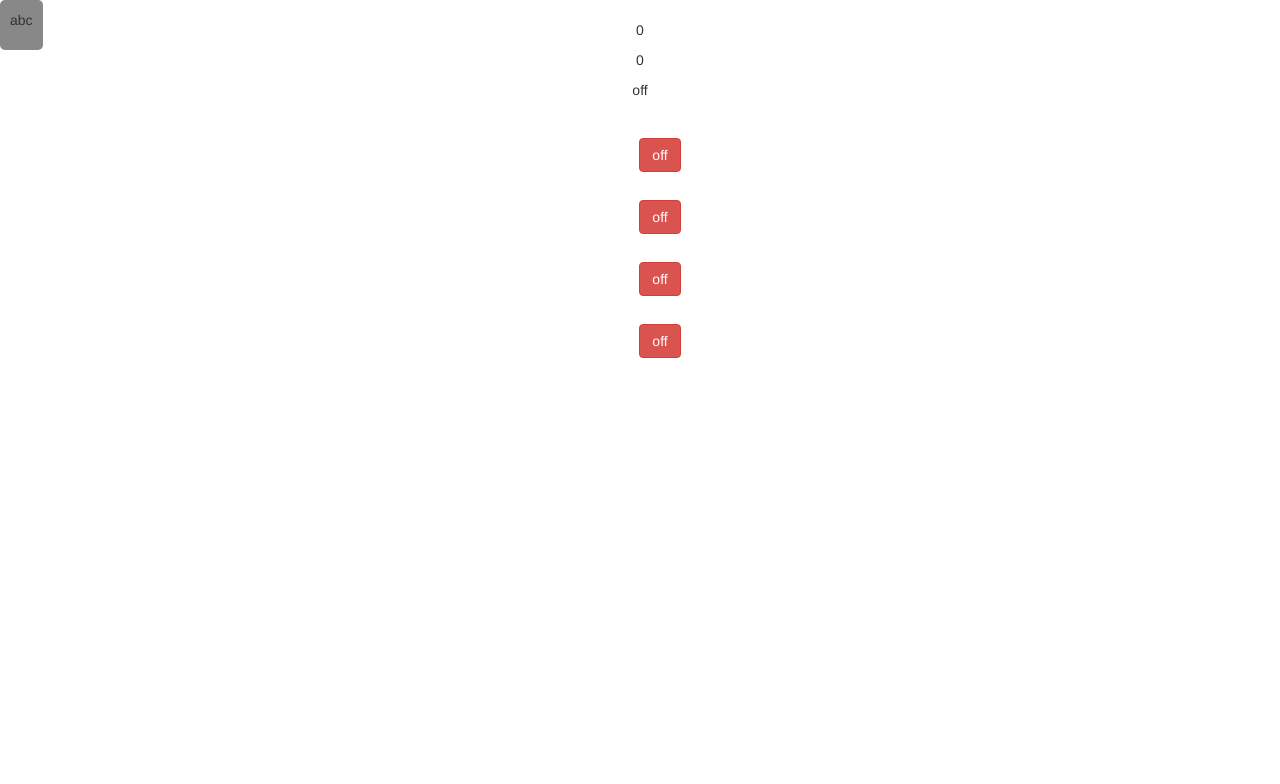
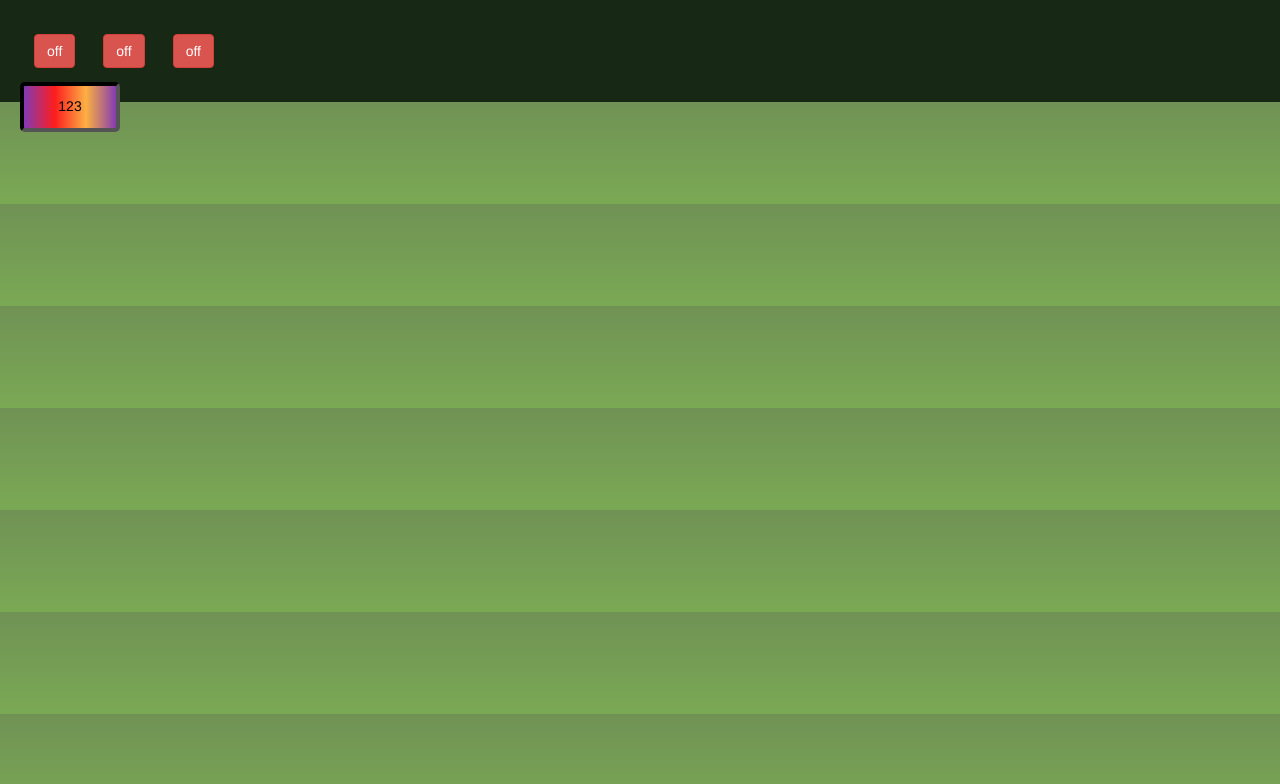
Before and after one commit to Julian-Mostbauer/Visual-Html-Editor, a React (Vite) app in the folder VHE/: page / in a window 1280 px wide. Shown: the top 784 px of the page. Built offline with nearby package versions, Linux system fonts and the light colour scheme; the HTML template or start-up script is replaced by a standard one.

Commit message:
made that css nicer
and added functionality to radioCollectio n

```diff
--- a/VHE/src/App.css
+++ b/VHE/src/App.css
@@ -1,21 +1,15 @@
+body{
+  background: linear-gradient(180deg, #709255 0%, #7aa954 100%);
+  background-size: 100%;
+  background-position: center;
+}
+
 #root {
   max-width: 1280px;
   margin: 0 auto;
   padding: 2rem;
   text-align: center;
-}
-
-.logo {
-  height: 6em;
-  padding: 1.5em;
-  will-change: filter;
-  transition: filter 300ms;
-}
-.logo:hover {
-  filter: drop-shadow(0 0 2em #646cffaa);
-}
-.logo.react:hover {
-  filter: drop-shadow(0 0 2em #61dafbaa);
+  background: #172815;
 }
 
 @keyframes logo-spin {
@@ -44,10 +38,29 @@
 .movable_item {
   padding: 1rem;
   position: absolute;
-  background-color: #888;
+
+  width: 10rem;
+  height: 5rem;
+
+  background: rgb(252,176,64);
+  background: linear-gradient(90deg, rgba(252,176,64,1) 0%, rgba(131,58,180,1) 33%, rgba(253,29,29,1) 66%, rgba(252,176,69,1) 100%);   background-repeat:repeat-x;
+
+  border-style:inset;
+  border-color: black;
   border-radius: 5px;
+  border-width: 4px;
+
+  background-position: -3rem;
+
+  transition: all 2s ease-in-out;
+}
+
+.movable_item:hover{
+  background-position: 3rem;
+
+  transition: all 2s ease-in-out;
 }
 
 .read-the-docs {
-  color: #888;
+  color: #ff0000;
 }
--- a/VHE/src/App.tsx
+++ b/VHE/src/App.tsx
@@ -3,23 +3,13 @@ import './App.css'
 //import ToggleButton from './compenents/toggleButton.tsx'
 import getMouse from './compenents/mouseTracker.tsx'
 import RadioCollection from './compenents/radioCollection.tsx'
+import MoveableItem from './compenents/moveable_item.tsx'
 
 function App() {
     return (
         <>
-            <div>
-                <p>{getMouse().xPos}</p>
-                <p>{getMouse().yPos}</p>
-                <p>{getMouse().pressed ? "on" : "off"}</p>
-            </div>
-
-            <div className="movable_item" style={{ position: "absolute", left: `${getMouse().xPos}px`, top: `${getMouse().yPos}px` }}>
-                <p>abc</p>
-            </div>
-
-            <div className="card">
-                <RadioCollection count={4} />
-            </div>
+            <RadioCollection count={3} tile_mode='right'/>
+            <MoveableItem text={"123"} color="black"/>
         </>
     )
 }
--- a/VHE/src/compenents/mouseTracker.tsx
+++ b/VHE/src/compenents/mouseTracker.tsx
@@ -1,4 +1,6 @@
 import { useEffect, useState } from "react";
+
+let lastPressed = false;
 
 export default function getMouse() {
 
@@ -13,10 +15,12 @@ export default function getMouse() {
 
     const mousePressHandler = () => {
         setPressed(true);
+        lastPressed = pressed;
     }
 
     const mouseReleaseHandler = () => {
         setPressed(false);
+        lastPressed = pressed;
     }
 
     useEffect(()=>{
@@ -30,17 +34,19 @@ export default function getMouse() {
         })
     }, [])
 
-    return new MouseInfoSave(mouseX, mouseY, pressed)
+    return new MouseInfoSave(mouseX, mouseY, pressed, lastPressed)
 }
 
 export class MouseInfoSave {
     xPos;
     yPos;
     pressed;
+    lastPressed;
 
-    constructor(xPos: number, yPos: number, pressed: boolean) {
+    constructor(xPos: number, yPos: number, pressed: boolean, lastPressed: boolean) {
         this.xPos = xPos;
         this.yPos = yPos;
         this.pressed = pressed;
+        this.lastPressed = lastPressed;
     }
 }
--- /dev/null
+++ b/VHE/src/compenents/moveable_item.tsx
@@ -0,0 +1,20 @@
+import getMouse from './mouseTracker.tsx'
+
+interface Prop {
+    text:string;
+    color:string
+}
+
+export default function MoveableItem(props:Prop) {
+    return (
+        <div className="movable_item"
+        style={{
+            color: `${props.color}`,
+            position: "absolute",
+            left: `${getMouse().pressed ? getMouse().xPos : getMouse().lastPressed}px`,
+            top:  `${getMouse().pressed ? getMouse().yPos : getMouse().lastPressed}px`
+            }}>
+                <p>{props.text}</p>
+        </div>
+      );
+    }
--- a/VHE/src/compenents/radioCollection.tsx
+++ b/VHE/src/compenents/radioCollection.tsx
@@ -3,6 +3,7 @@ import { useState } from 'react'
 
 interface Prop {
     count: number;
+    tile_mode: string;
 }
 
 function setStateAtIndex(currentStates:any, index:number, set_fn: (a: any) => void){
@@ -21,15 +22,39 @@ export default function RadioCollection(props:Prop){
     }
     const [currentStates, setStates] = useState(initBools);
 
+    if(props.tile_mode == "right"){
         return (
-      <ul>
+          <table>
             {monkeys.map(index => (
+                <td>
                     <ToggleButton
                     func={() => setStateAtIndex(currentStates, index, setStates)}
                     state={currentStates[index]}
                     style="card"/>
+                </td>
                 ))}
+                </table>
+        );
+    }else if(props.tile_mode == "down"){
+        return (
+            <table>
+              {monkeys.map(index => (
+                  <ul>
+                      <ToggleButton
+                      func={() => setStateAtIndex(currentStates, index, setStates)}
+                      state={currentStates[index]}
+                      style="card"/>
                   </ul>
+                  ))}
+                  </table>
           );
+    }else{
+        return(
+            <>
+                <h1>You fucked up</h1>
+            </>
+        )
+    }
+
 
 }
```
Lines whose indentation alone changed are shown as unchanged.
